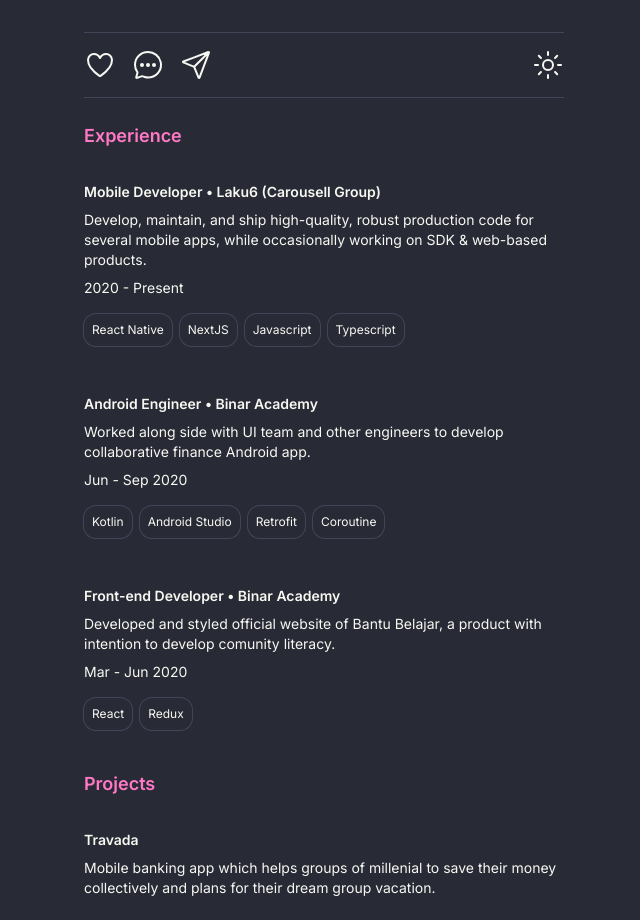
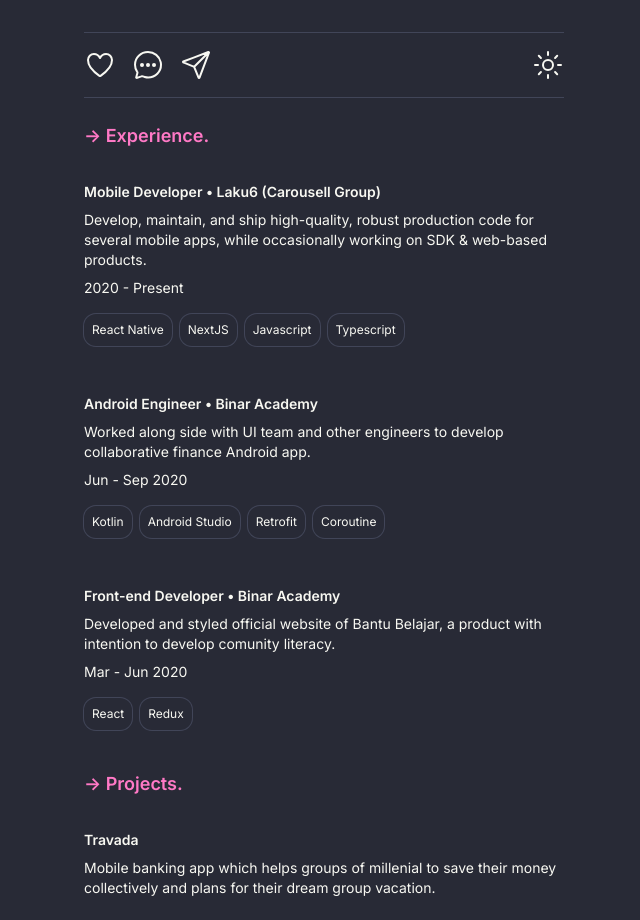
Before and after one commit to wisungyo/simplify-website, a Next.js app: page / in a window 1280 px wide. Shown: the part 389-1309 px from the top of the page, without its empty margins (316-956 px from the left). Built offline with nearby package versions, Linux system fonts and the light colour scheme.

Commit message:
feat: add copytext

```diff
--- a/app/components/Profile/index.tsx
+++ b/app/components/Profile/index.tsx
@@ -1,4 +1,5 @@
 import { experience, projects } from "@/app/constants/values";
+import { titleExperience, titleProjects } from "@/app/constants/labels";
 import Divider from "@/app/components/Divider";
 import ProfileCard from "@/app/components/Cards/ProfileCard";
 
@@ -8,7 +9,9 @@
       <div>
         <Divider />
         <div className="mt-6">
-          <p className="text-lg font-semibold text-primary">Experience</p>
+          <p className="text-lg font-semibold text-primary">
+            {titleExperience}
+          </p>
           <div>
             {experience.map((data) => (
               <ProfileCard
@@ -23,7 +26,7 @@
           </div>
         </div>
         <div className="mt-6">
-          <p className="text-lg font-semibold text-primary">Projects</p>
+          <p className="text-lg font-semibold text-primary">{titleProjects}</p>
           <div>
             {projects.map((data) => (
               <ProfileCard
--- a/app/constants/labels.ts
+++ b/app/constants/labels.ts
@@ -35,3 +35,5 @@
 export const letsGo = "Lets Go";
 export const newChat = "New Chat";
 export const threeDots = "•••";
+export const titleExperience = "-> Experience.";
+export const titleProjects = "-> Projects.";
```
